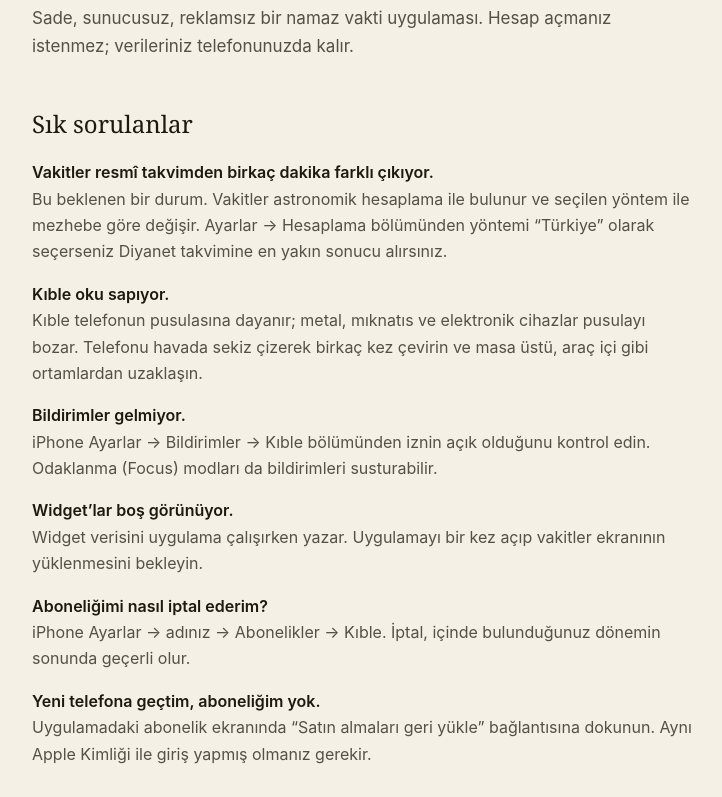
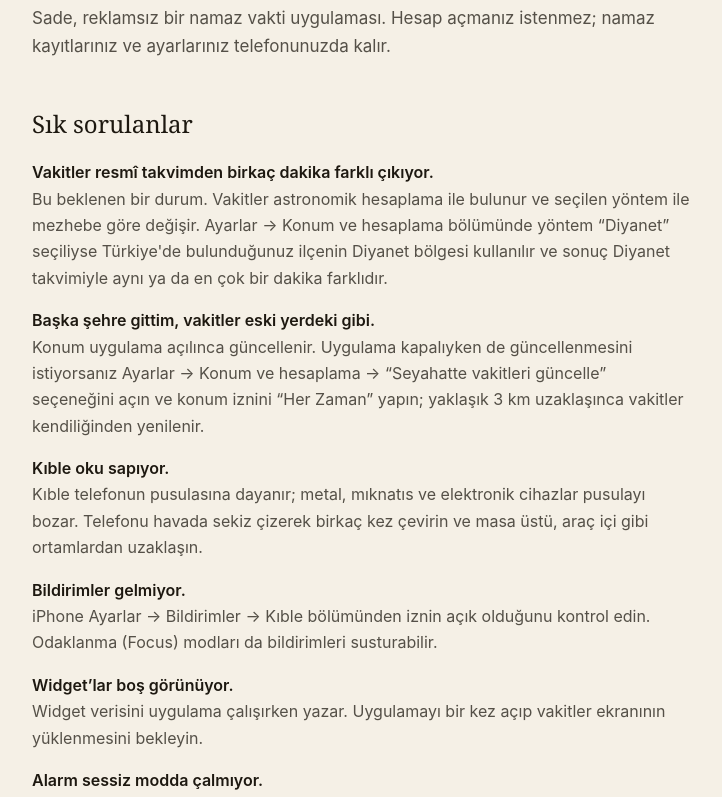
Before and after one commit to mertxsenturk/kible-docs, a plain HTML site: page index.html in a window 1280 px wide. Shown: the part 147-944 px from the top of the page, without its empty margins (278-1000 px from the left). Drawn offline with Linux system fonts and the light colour scheme.

Commit message:
Destek: "sunucusuz" kaldırıldı, Diyanet ayarı, seyahat ve alarm soruları
1.0'da olmayan abonelik soruları yorum içinde 1.1'e saklandı.

Co-Authored-By: Claude Opus 5.5 <noreply@anthropic.com>

```diff
--- a/index.html
+++ b/index.html
@@ -11,16 +11,24 @@
   <p class="eyebrow">Namaz vakitleri ve kıble yönü</p>
   <h1>Kıble</h1>
   <p class="lede">
-    Sade, sunucusuz, reklamsız bir namaz vakti uygulaması. Hesap açmanız
-    istenmez; verileriniz telefonunuzda kalır.
+    Sade, reklamsız bir namaz vakti uygulaması. Hesap açmanız istenmez;
+    namaz kayıtlarınız ve ayarlarınız telefonunuzda kalır.
   </p>
 
   <h2>Sık sorulanlar</h2>
 
   <p><strong>Vakitler resmî takvimden birkaç dakika farklı çıkıyor.</strong><br>
   Bu beklenen bir durum. Vakitler astronomik hesaplama ile bulunur ve seçilen
-  yöntem ile mezhebe göre değişir. Ayarlar → Hesaplama bölümünden yöntemi
-  “Türkiye” olarak seçerseniz Diyanet takvimine en yakın sonucu alırsınız.</p>
+  yöntem ile mezhebe göre değişir. Ayarlar → Konum ve hesaplama bölümünde
+  yöntem “Diyanet” seçiliyse Türkiye'de bulunduğunuz ilçenin Diyanet bölgesi
+  kullanılır ve sonuç Diyanet takvimiyle aynı ya da en çok bir dakika
+  farklıdır.</p>
+
+  <p><strong>Başka şehre gittim, vakitler eski yerdeki gibi.</strong><br>
+  Konum uygulama açılınca güncellenir. Uygulama kapalıyken de güncellenmesini
+  istiyorsanız Ayarlar → Konum ve hesaplama → “Seyahatte vakitleri güncelle”
+  seçeneğini açın ve konum iznini “Her Zaman” yapın; yaklaşık 3 km
+  uzaklaşınca vakitler kendiliğinden yenilenir.</p>
 
   <p><strong>Kıble oku sapıyor.</strong><br>
   Kıble telefonun pusulasına dayanır; metal, mıknatıs ve elektronik cihazlar
@@ -35,6 +43,12 @@
   Widget verisini uygulama çalışırken yazar. Uygulamayı bir kez açıp vakitler
   ekranının yüklenmesini bekleyin.</p>
 
+  <p><strong>Alarm sessiz modda çalmıyor.</strong><br>
+  Sessiz modda ve Odaklanma açıkken çalan alarm iOS 26 gerektirir.
+  Hatırlatıcılar ekranında vakti “Alarm” seçip Alarmlar iznini verin; daha
+  eski iOS'ta alarm yerine Odaklanma'yı aşan bir bildirim gelir.</p>
+
+  <!-- 1.1 (satış açılınca) geri konacak:
   <p><strong>Aboneliğimi nasıl iptal ederim?</strong><br>
   iPhone Ayarlar → adınız → Abonelikler → Kıble. İptal, içinde bulunduğunuz
   dönemin sonunda geçerli olur.</p>
@@ -42,6 +56,11 @@
   <p><strong>Yeni telefona geçtim, aboneliğim yok.</strong><br>
   Uygulamadaki abonelik ekranında “Satın almaları geri yükle” bağlantısına
   dokunun. Aynı Apple Kimliği ile giriş yapmış olmanız gerekir.</p>
+  -->
+
+  <p><strong>Uygulama ücretli mi?</strong><br>
+  Bu sürümde uygulamanın tamamı ücretsizdir; reklam ve uygulama içi satın alma
+  yoktur.</p>
 
   <h2>Bir hata mı buldunuz?</h2>
   <p>
```
